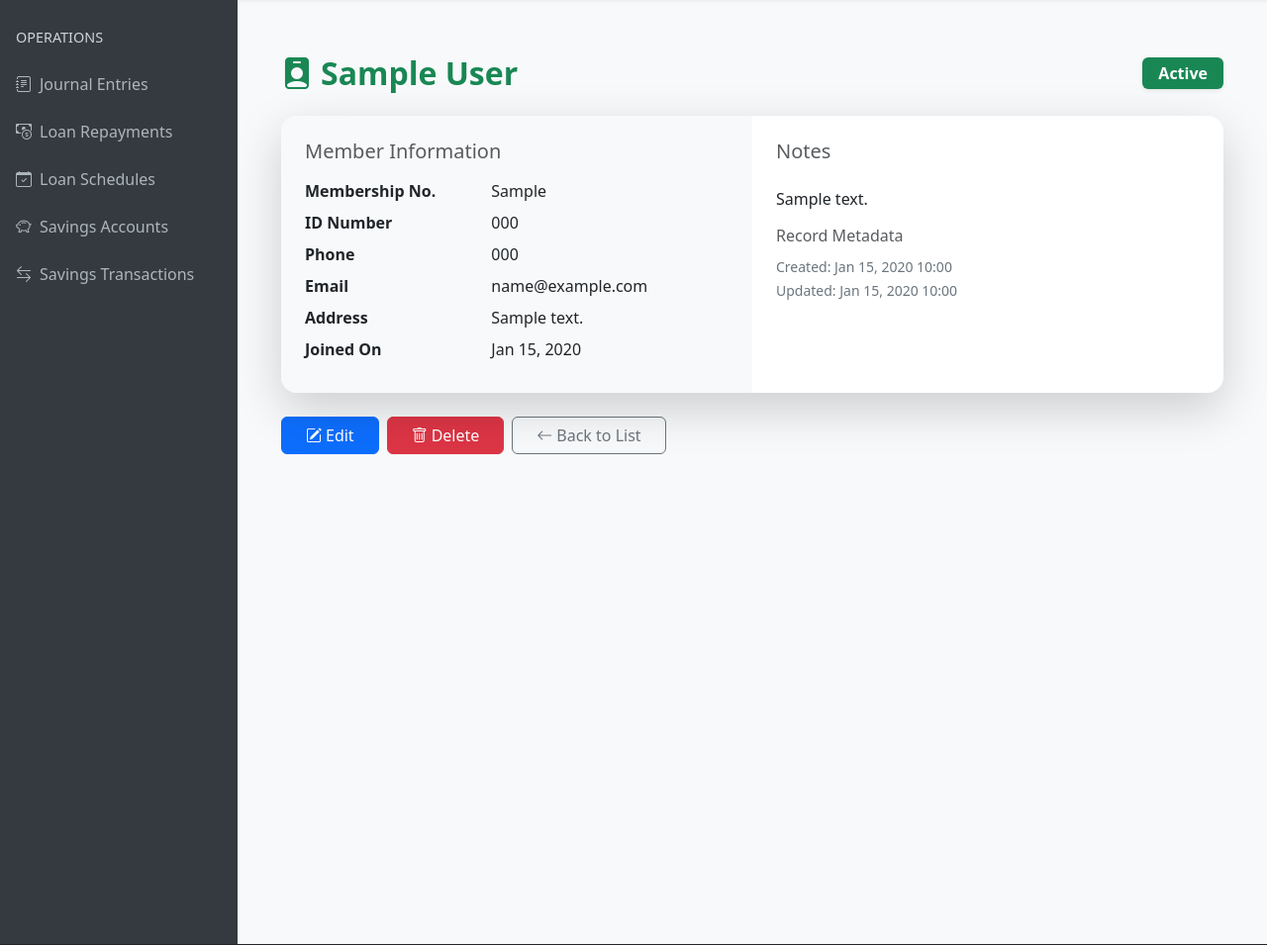
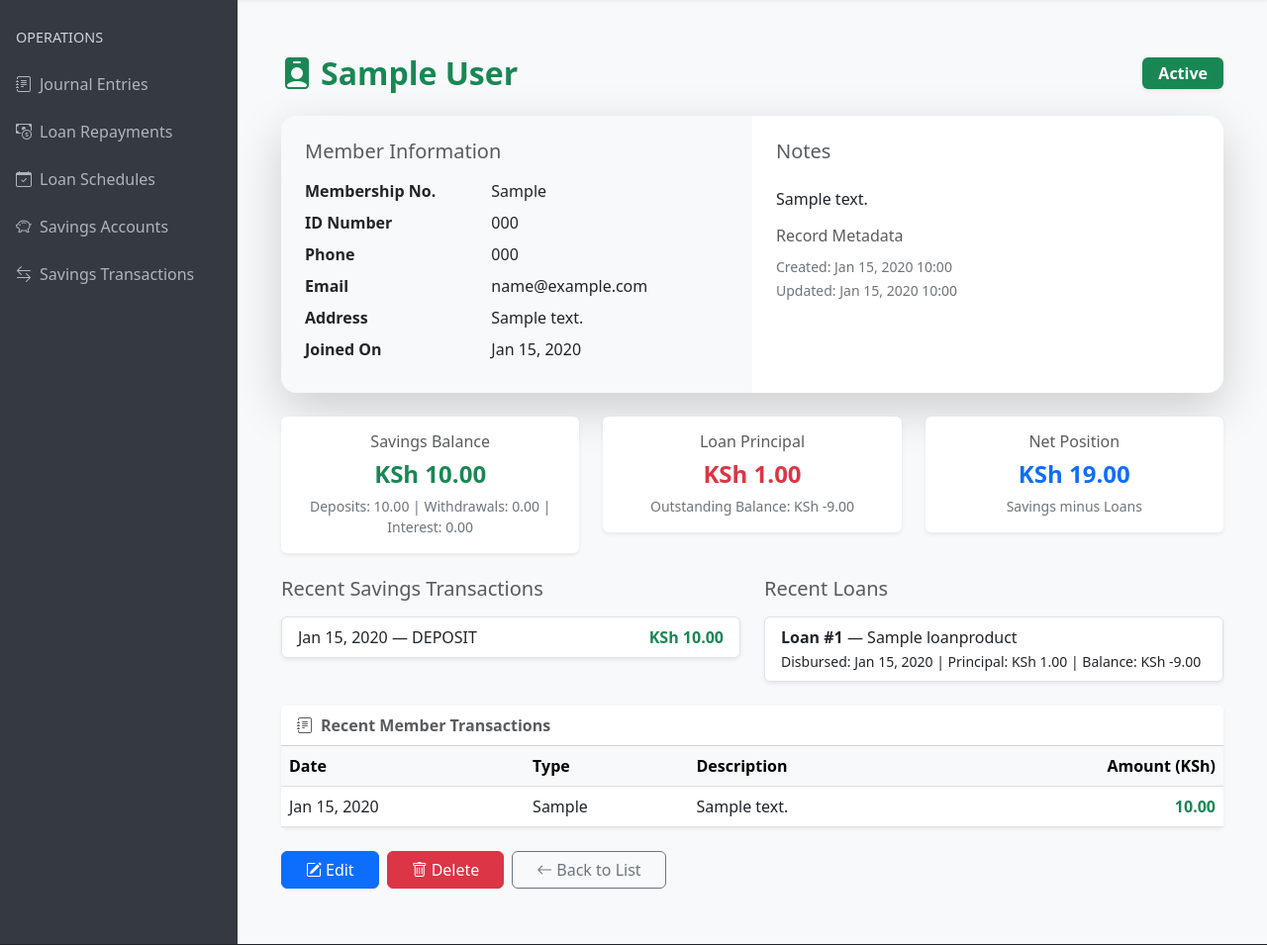
Before and after one commit to Ndugere/RAHAB_APP, a Django app: page /members/1/ in a window 1280 px wide. Shown: the part 57-1012 px from the top of the page at 99% size. Run offline with Django 5.2, Linux system fonts and the light colour scheme; a user stored in the database is signed in; tables that the repository leaves empty hold one stand-in row (values such as "Sample post").

Commit message:
Finished the detail.html so that it can be easy to tell members finances at a click of a button

```diff
--- a/core/templates/core/member_detail.html
+++ b/core/templates/core/member_detail.html
@@ -16,43 +16,129 @@
     </div>
 
     <!-- Profile Card -->
-    <div class="card border-0 shadow-lg rounded-4 overflow-hidden">
+    <div class="card border-0 shadow-lg rounded-4 overflow-hidden mb-4">
         <div class="row g-0">
-            <!-- Left Column: Key Info -->
             <div class="col-md-6 bg-light p-4">
                 <h5 class="text-muted mb-3">Member Information</h5>
                 <dl class="row mb-0">
                     <dt class="col-sm-5">Membership No.</dt>
                     <dd class="col-sm-7">{{ member.member_no }}</dd>
-
                     <dt class="col-sm-5">ID Number</dt>
                     <dd class="col-sm-7">{{ member.id_number|default:"—" }}</dd>
-
                     <dt class="col-sm-5">Phone</dt>
                     <dd class="col-sm-7">{{ member.phone|default:"—" }}</dd>
-
                     <dt class="col-sm-5">Email</dt>
                     <dd class="col-sm-7">{{ member.email|default:"—" }}</dd>
-
                     <dt class="col-sm-5">Address</dt>
                     <dd class="col-sm-7">{{ member.address|default:"—" }}</dd>
-
                     <dt class="col-sm-5">Joined On</dt>
                     <dd class="col-sm-7">{{ member.joined_on|date:"M d, Y"|default:"—" }}</dd>
                 </dl>
             </div>
-
-            <!-- Right Column: Notes & Meta -->
             <div class="col-md-6 p-4">
                 <h5 class="text-muted mb-3">Notes</h5>
                 <p class="mb-4">{{ member.notes|linebreaks|default:"No notes available." }}</p>
-
                 <h6 class="text-muted">Record Metadata</h6>
                 <small class="text-secondary">
                     Created: {{ member.created_at|date:"M d, Y H:i" }}<br>
                     Updated: {{ member.updated_at|date:"M d, Y H:i" }}
                 </small>
             </div>
+        </div>
+    </div>
+
+    <!-- Financial Summary -->
+    <div class="row mb-4">
+        <div class="col-md-4">
+            <div class="card shadow-sm border-0 text-center p-3">
+                <h6 class="text-muted">Savings Balance</h6>
+                <h4 class="text-success fw-bold">KSh {{ savings_balance|floatformat:2 }}</h4>
+                <small class="text-secondary">Deposits: {{ total_deposits|floatformat:2 }} | Withdrawals: {{ total_withdrawals|floatformat:2 }} | Interest: {{ total_interest|floatformat:2 }}</small>
+            </div>
+        </div>
+        <div class="col-md-4">
+            <div class="card shadow-sm border-0 text-center p-3">
+                <h6 class="text-muted">Loan Principal</h6>
+                <h4 class="text-danger fw-bold">KSh {{ total_loan_principal|floatformat:2 }}</h4>
+                <small class="text-secondary">Outstanding Balance: KSh {{ total_loan_balance|floatformat:2 }}</small>
+            </div>
+        </div>
+        <div class="col-md-4">
+            <div class="card shadow-sm border-0 text-center p-3">
+                <h6 class="text-muted">Net Position</h6>
+                    <h4 class="fw-bold {% if net_position > 0 %}text-primary{% else %}text-warning{% endif %}">
+                        KSh {{ net_position|floatformat:2 }}
+                    </h4>
+
+                <small class="text-secondary">Savings minus Loans</small>
+            </div>
+        </div>
+    </div>
+
+    <!-- Recent Activity -->
+    <div class="row mb-4">
+        <div class="col-md-6">
+            <h5 class="text-muted mb-3">Recent Savings Transactions</h5>
+            <ul class="list-group shadow-sm">
+                {% for tx in recent_savings %}
+                <li class="list-group-item d-flex justify-content-between align-items-center">
+                    <span>{{ tx.date|date:"M d, Y" }} — {{ tx.transaction_type }}</span>
+                    <span class="fw-bold {% if tx.transaction_type == 'WITHDRAWAL' %}text-danger{% else %}text-success{% endif %}">
+                        KSh {{ tx.amount|floatformat:2 }}
+                    </span>
+                </li>
+                {% empty %}
+                <li class="list-group-item text-muted">No savings transactions found.</li>
+                {% endfor %}
+            </ul>
+        </div>
+        <div class="col-md-6">
+            <h5 class="text-muted mb-3">Recent Loans</h5>
+            <ul class="list-group shadow-sm">
+                {% for loan in recent_loans %}
+                <li class="list-group-item">
+                    <strong>Loan #{{ loan.id }}</strong> — {{ loan.product.name }}<br>
+                    <small>Disbursed: {{ loan.disbursed_on|date:"M d, Y" }} | Principal: KSh {{ loan.principal|floatformat:2 }} | Balance: KSh {{ loan.get_balance|floatformat:2 }}</small>
+                </li>
+                {% empty %}
+                <li class="list-group-item text-muted">No loans found.</li>
+                {% endfor %}
+            </ul>
+        </div>
+    </div>
+
+    <!-- Unified Ledger -->
+    <div class="card border-0 shadow-sm mb-4">
+        <div class="card-header bg-white fw-bold text-muted">
+            <i class="bi bi-journal-text me-2"></i>Recent Member Transactions
+        </div>
+        <div class="table-responsive">
+            <table class="table table-hover mb-0">
+                <thead class="table-light">
+                    <tr>
+                        <th>Date</th>
+                        <th>Type</th>
+                        <th>Description</th>
+                        <th class="text-end">Amount (KSh)</th>
+                    </tr>
+                </thead>
+                <tbody>
+                    {% for tx in recent_ledger %}
+                    <tr>
+                        <td>{{ tx.date|date:"M d, Y" }}</td>
+                        <td>{{ tx.transaction_type }}</td>
+                        <td>{{ tx.description }}</td>
+                        <td class="text-end fw-bold {% if tx.amount > 0 %}text-success{% else %}text-danger{% endif %}">
+                            {{ tx.amount|floatformat:2 }}
+                        </td>
+                    </tr>
+                    {% empty %}
+                    <tr>
+                        <td colspan="4" class="text-muted text-center">No transactions found.</td>
+                    </tr>
+                    {% endfor %}
+                </tbody>
+            </table>
         </div>
     </div>
 
--- a/core/views.py
+++ b/core/views.py
@@ -218,10 +218,62 @@ def member_create(request):
     return render(request, "core/member_form.html", {"form": form})
 
 
+from django.shortcuts import render, get_object_or_404
+from django.contrib.auth.decorators import login_required
+from django.db.models import Sum
+from core.models import Member, MemberTransaction  # adjust paths as needed
+from savings.models import SavingsTransaction, SavingsAccount
+from loans.models import Loan  # assuming you have a Loan model
+
 @login_required
 def member_detail(request, pk):
     member = get_object_or_404(Member, pk=pk)
-    return render(request, "core/member_detail.html", {"member": member})
+
+    # Savings summary
+    savings_accounts = member.savingsaccount_set.all()
+    savings_transactions = SavingsTransaction.objects.filter(savings_account__member=member)
+
+    total_deposits = savings_transactions.filter(transaction_type='DEPOSIT').aggregate(total=Sum('amount'))['total'] or 0
+    total_withdrawals = savings_transactions.filter(transaction_type='WITHDRAWAL').aggregate(total=Sum('amount'))['total'] or 0
+    total_interest = savings_transactions.filter(transaction_type='INTEREST').aggregate(total=Sum('amount'))['total'] or 0
+    savings_balance = total_deposits + total_interest - total_withdrawals
+
+    # Loan summary
+    loans = member.loan_set.all()
+    total_loan_principal = loans.aggregate(total=Sum('principal'))['total'] or 0
+    total_loan_balance = sum(loan.get_balance() for loan in loans)
+
+    # Unified ledger
+    member_transactions = member.transactions.all()  # Already ordered by Meta
+
+    # Recent activity
+    recent_savings = savings_transactions.order_by('-date', '-id')[:5]
+    recent_loans = loans.order_by('-disbursed_on')[:5]
+    recent_ledger = member_transactions[:10]
+
+    net_position = savings_balance - total_loan_balance
+
+
+    context = {
+
+        "member": member,
+        "savings_balance": savings_balance,
+        "total_deposits": total_deposits,
+        "total_withdrawals": total_withdrawals,
+        "total_interest": total_interest,
+        "loans": loans,
+        "total_loan_principal": total_loan_principal,
+        "total_loan_balance": total_loan_balance,
+        "member_transactions": member_transactions,
+        "recent_savings": recent_savings,
+        "recent_loans": recent_loans,
+        "net_position": net_position,
+        "recent_ledger": recent_ledger,
+    }
+
+    return render(request, "core/member_detail.html", context)
+
+
 
 
 @login_required
```
Also changed, not shown: core/migrations/0004_membertransaction.py (added), loans/migrations/0002_loanrepayment_excess_routed_to_savings_and_more.py (added), savings/migrations/0002_savingstransaction_source.py (added).
